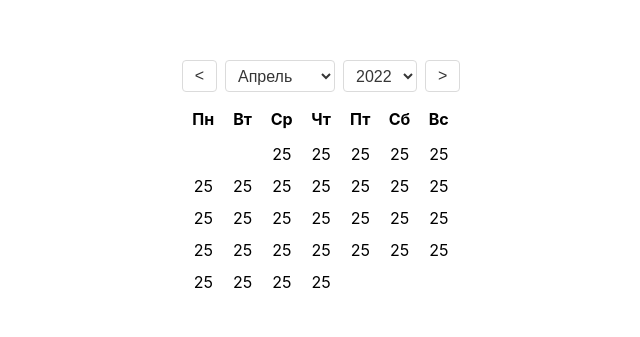
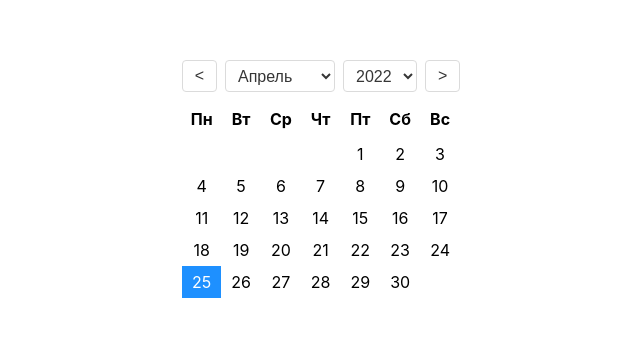
Before and after one commit to andrey678/simple-calendar, a React (Create React App) app: page / in a window 1280 px wide. Shown: the part 221-558 px from the top of the page, without its empty margins (319-959 px from the left). Built offline with nearby package versions, Linux system fonts and the light colour scheme.

Commit message:
Get data to render in the table. Add module 'calendar.js'. Add structure of dates in month. Make rendering of current date,selected date. Show correct date format for current country

```diff
--- a/package.json
+++ b/package.json
@@ -6,6 +6,7 @@
     "@testing-library/jest-dom": "^5.16.4",
     "@testing-library/react": "^13.1.1",
     "@testing-library/user-event": "^13.5.0",
+    "classnames": "^2.3.1",
     "react": "^18.0.0",
     "react-dom": "^18.0.0",
     "react-scripts": "5.0.1",
--- a/src/App.jsx
+++ b/src/App.jsx
@@ -4,10 +4,22 @@ import Calendar from './Calendar';
 
 
 class App extends React.Component {
+  state = {
+    date: null
+  };
+
+  handleDateChange = date => this.setState({date});
+
   render() {
+const { date } = this.state;
+
     return (
       <div>
-        <Calendar />
+        {/* Возвращаем дату в формате принятом в текущей стране */}
+        {date && <p>Выбранная дата: {date.toLocaleDateString()}</p>}
+        <Calendar
+          onChange={this.handleDateChange}
+        />
       </div>
     );
   }
--- /dev/null
+++ b/src/Calendar/calendar.js
@@ -0,0 +1,83 @@
+const DAYS_IN_WEEK = 7;
+
+const DAYS_IN_MONTH = [31, 28, 31, 30, 31, 30, 31, 31, 30, 31, 30, 31];
+
+// Энумерация месяцев в году
+const Month = {
+    January: 0,
+    February: 1,
+    March: 2,
+    April: 3,
+    May: 4,
+    June: 5,
+    July: 6,
+    August: 7,
+    September: 8,
+    October: 9,
+    Novermber: 10,
+    December: 11
+};
+
+
+
+//Сравнение дат
+export function areEqual(a, b) {
+    if (!a || !b) return false;
+
+    return (
+        a.getFullYear() === b.getFullYear() &&
+        a.getMonth() === b.getMonth() &&
+        a.getDate() === b.getDate()
+    );
+}
+
+// Проверска на високосный год
+export function isLeapYear(year) {
+    return !((year % 4) || (!(year % 100) && (year % 400)));
+}
+// Получение количества дней в месяце
+export function getDaysInMonth(date) {
+    const month = date.getMonth();
+    const year = date.getFullYear();
+    const daysInMonth = DAYS_IN_MONTH[month];
+
+    if (isLeapYear(year) && month === Month.February) {
+        return daysInMonth + 1;
+    } else {
+        return daysInMonth;
+    }
+}
+
+export function getDayOfWeek(date) {
+    const dayOfWeek = date.getDay();
+
+    if (dayOfWeek === 0) return 6;
+    return dayOfWeek - 1;
+}
+
+export function getMonthData(year, month) {
+    const result = [];
+    const date = new Date(year, month);
+    // Количество дней в месяце
+    const daysInMonth = getDaysInMonth(date);
+    // День начала месяца
+    const monthStartsOn = getDayOfWeek(date);
+    let day = 1;
+
+    // Создание структуры дат в месяце
+    // Узнаём сколько недель в месяце
+    for (let i = 0; i < (daysInMonth + monthStartsOn) / DAYS_IN_WEEK; i++) {
+        result[i] = [];
+
+        for (let j = 0; j < DAYS_IN_WEEK; j++) {
+            // Остальные дни становятся undefined
+            if ((i === 0 && j < monthStartsOn) || day > daysInMonth) {
+                result[i][j] = undefined;
+            } else {
+                result[i][j] = new Date(year, month, day++);
+            }
+        }
+
+    }
+    return result;
+}
--- a/src/Calendar/index.jsx
+++ b/src/Calendar/index.jsx
@@ -1,4 +1,7 @@
 import React from 'react';
+import classnames from 'classnames';
+
+import * as calendar from './calendar';
 
 import './index.css';
 
@@ -57,13 +60,10 @@ class Calendar extends React.Component{
     };
     render(){
         const { years, monthNames, weekDayNames } = this.props;
-        const monthData = [
-            [undefined, undefined, new Date(), new Date(), new Date(), new Date(), new Date()],
-            [new Date(), new Date(), new Date(), new Date(), new Date(), new Date(), new Date()],
-            [new Date(), new Date(), new Date(), new Date(), new Date(), new Date(), new Date()],
-            [new Date(), new Date(), new Date(), new Date(), new Date(), new Date(), new Date()],
-            [new Date(), new Date(), new Date(), new Date(), undefined, undefined, undefined],
-        ];
+
+        const { currentDate, selectedDate } = this.state;
+        // получаем данные с помощью внешнего модуля calendar
+        const monthData = calendar.getMonthData(this.year, this.month);
         return (
             <div className="calendar">
                 {/* Элементы управления */}
@@ -71,7 +71,7 @@ class Calendar extends React.Component{
                     <button onClick={this.handlePrevMonthButtonClick}>{'<'}</button>
                     <select
                         ref={element => this.monthSelect = element}
-                        defaultValue={this.month}
+                        value={this.month}
                         onChange={this.handleSelectChange}
                     >
                         {monthNames.map((name, index) =>
@@ -80,7 +80,7 @@ class Calendar extends React.Component{
                     </select>
                     <select
                         ref={element => this.monthSelect = element}
-                        defaultValue={this.year}
+                        value={this.year}
                         onChange={this.handleSelectChange}
                     >
                         {years.map(year =>
@@ -106,7 +106,10 @@ class Calendar extends React.Component{
                                 {week.map((date, index) => date ?
                                     <td
                                         key={index}
-                                        className="day"
+                                        className={classnames('day',{
+                                            'today': calendar.areEqual(date, currentDate),
+                                            'selected': calendar.areEqual(date, selectedDate)
+                                        })}
                                         onClick={() => this.handleDayClick(date)}
                                         >{date.getDate()}</td>
                                     :
```
Also changed, not shown: 1 other file (tests, documents, lock files or other folders).
